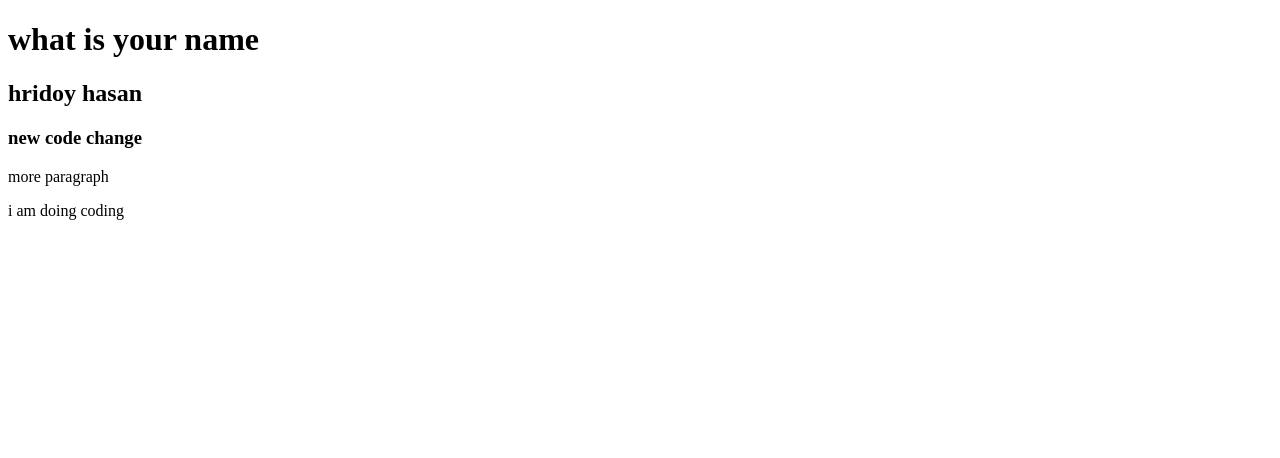
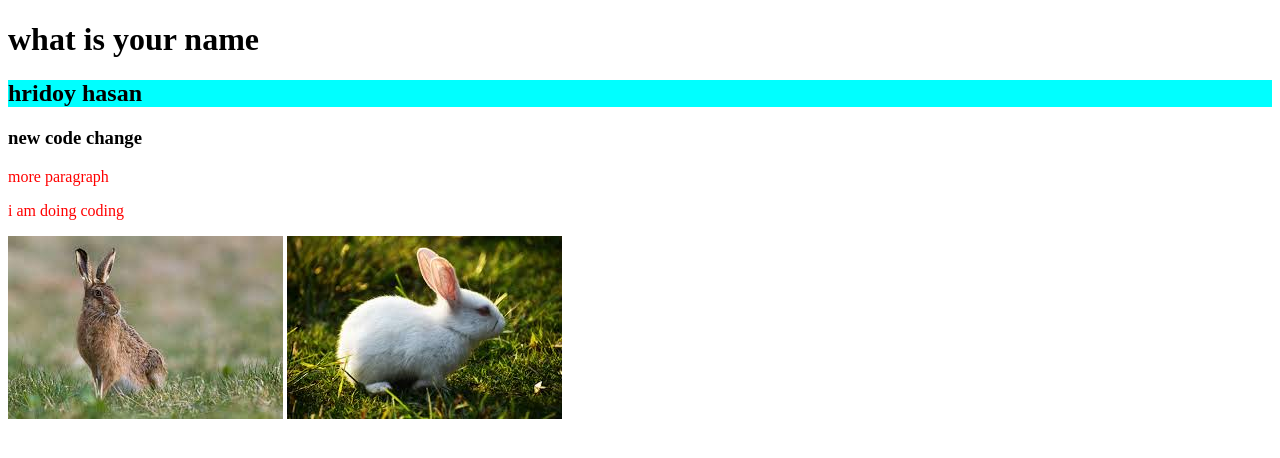
Before and after one commit to ridoyhasan001/my-second-repo, a plain HTML site: page index.html in a window 1280 px wide. Drawn offline with Linux system fonts and the light colour scheme.

Commit message:
khorgosh

```diff
--- a/index.html
+++ b/index.html
@@ -5,6 +5,7 @@
     <meta http-equiv="X-UA-Compatible" content="IE=edge">
     <meta name="viewport" content="width=device-width, initial-scale=1.0">
     <title>my second github repo</title>
+    <link rel="stylesheet" href="style.css">
 </head>
 <body>
     <h1>what is your name</h1>
@@ -12,5 +13,7 @@
     <h3>new code change</h3>
     <p>more paragraph</p>
     <p>i am doing coding</p>
+    <img src="download.jpg" alt="">
+    <img src="images.jpg" alt="">
 </body>
 </html>
--- a/style.css
+++ b/style.css
@@ -0,0 +1,6 @@
+p{
+    color: red;
+}
+h2{
+    background-color: aqua;
+}
```
Also changed, not shown: download.jpg (added), images.jpg (added).
